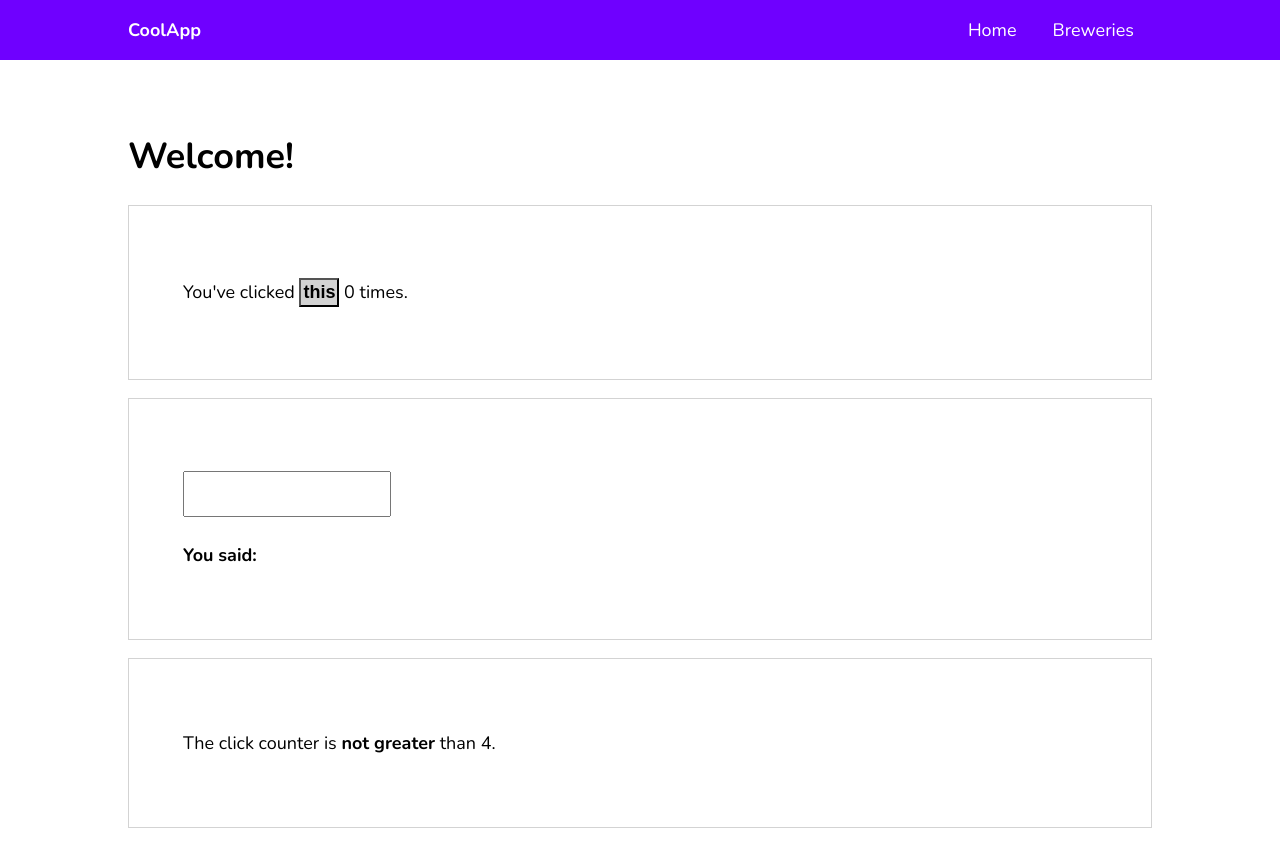
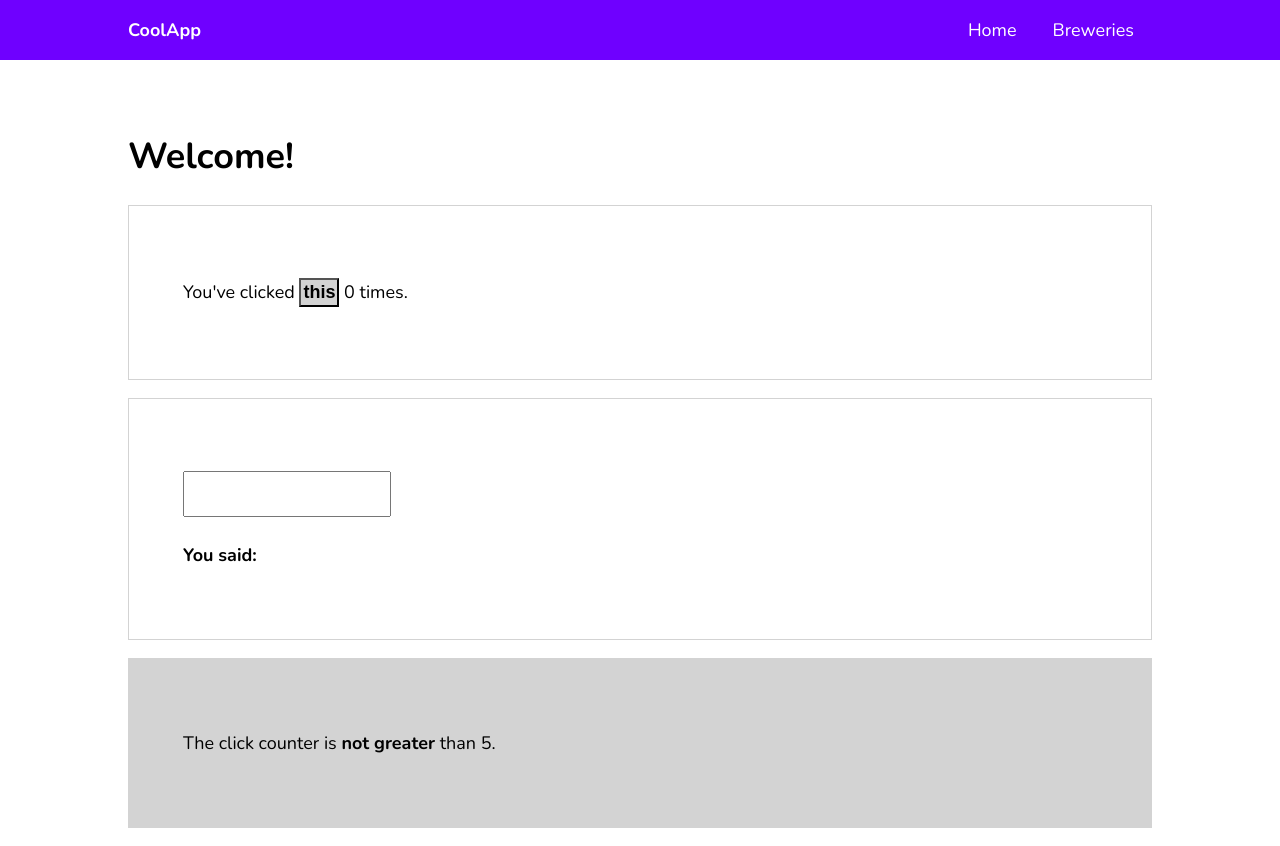
Before and after one commit to victoriaaoka/angular-review, an Angular app: page / in a window 1280 px wide. Built offline with nearby package versions, Linux system fonts and the light colour scheme.

Commit message:
Add style binding

```diff
--- a/src/app/home/home.component.html
+++ b/src/app/home/home.component.html
@@ -11,12 +11,12 @@
     </p>
 </div>
 
-<div class="play-container">
+<div class="play-container" [style.background-color]="clickCounter > 5 ? 'yellow' : 'lightgrey'">
     <ng-template [ngIf]="clickCounter > 4" [ngIfElse]="none">
-        <p>The click counter <strong>IS GREATER</strong> than 4.</p>
+        <p>The click counter <strong>IS GREATER</strong> than 5.</p>
     </ng-template>
 
     <ng-template #none>
-        <p>The click counter is <strong>not greater</strong> than 4.</p>
+        <p>The click counter is <strong>not greater</strong> than 5.</p>
     </ng-template>
 </div>
```
